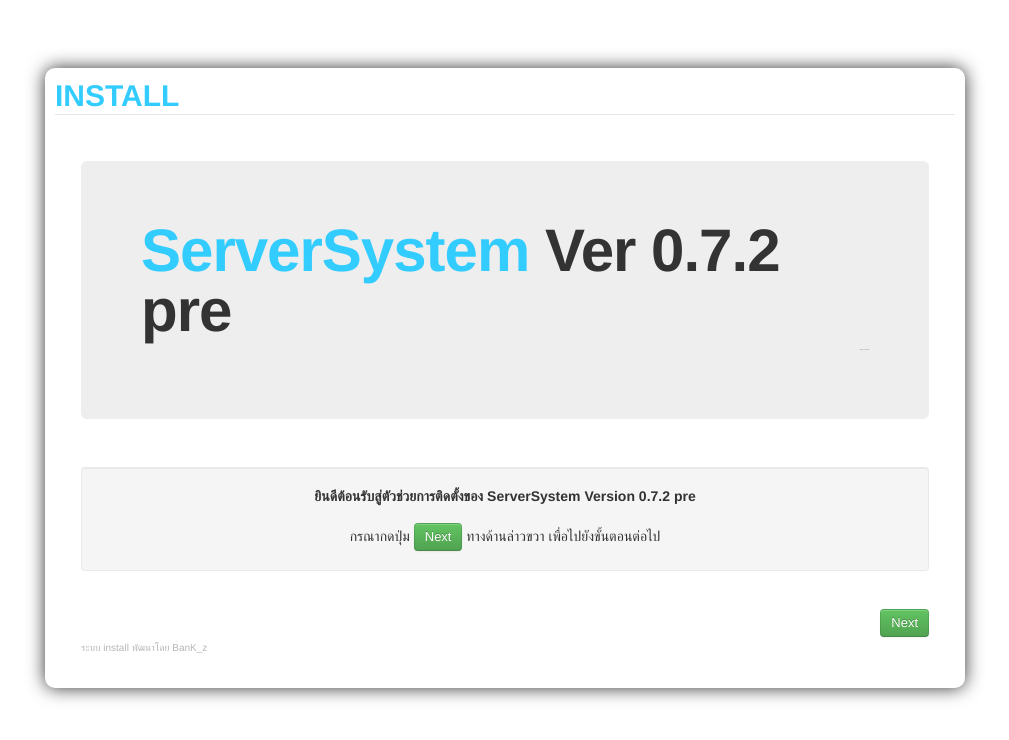
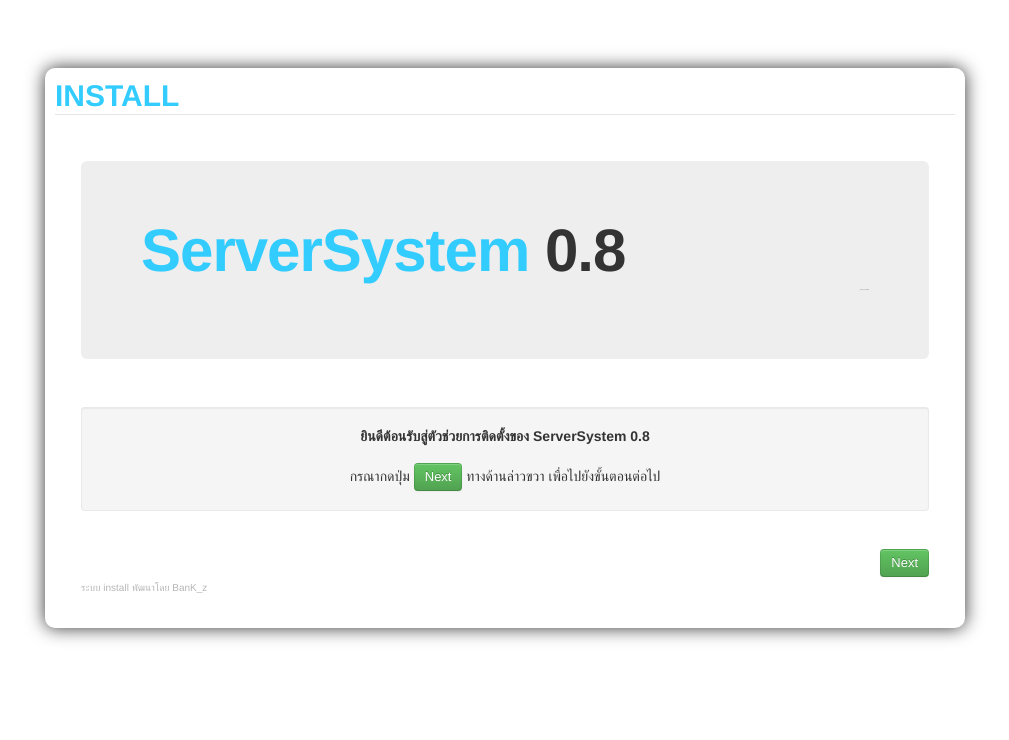
Before and after one commit to lion328/ServerSystem, a PHP site: page /install.php in a window 1280 px wide. Shown: the top 740 px of the page, without its empty margins (135-1144 px from the left). Run offline with PHP 8.4, Linux system fonts and the light colour scheme; data that the repository does not hold is empty; a stand-in replaces the project's code that opens the database connection.

Commit message:
Update version number for installation page

```diff
--- a/install.php
+++ b/install.php
@@ -41,11 +41,11 @@ if(!isset($_POST['act']) || $_POST['act'] == '')
 <tr>
 <td>
 <br>
-<div class="hero-unit"><h1><font color="#33ccff">ServerSystem</font> Ver 0.7.2 pre</h1>
+<div class="hero-unit"><h1><font color="#33ccff">ServerSystem</font> 0.8</h1>
 <div style="font-size: 1px;" align="right">by BanK_z & lion328</div></div>
 <br>
 <div class="well" align="center">
-<b>ยินดีต้อนรับสู่ตัวช่วยการติดตั้งของ ServerSystem Version 0.7.2 pre</b>
+<b>ยินดีต้อนรับสู่ตัวช่วยการติดตั้งของ ServerSystem 0.8</b>
 <br>
 <br>
 กรณากดปุ่ม <input class="btn btn-success" type="button" value="Next"> ทางด้านล่าวขวา เพื่อไปยังขั้นตอนต่อไป
@@ -74,7 +74,7 @@ if($_POST['act'] == 'install1')
 <tr>
 <td>
 <br>
-<div class="hero-unit"><h1><font color="#33ccff">ServerSystem</font> Ver 0.7.2 pre</h1>
+<div class="hero-unit"><h1><font color="#33ccff">ServerSystem</font> 0.8</h1>
 <div style="font-size: 1px;" align="right">by BanK_z & lion328</div></div>
 <br>
 <div class="well">ขั้นตอนที่ 1 : <b>ชื่อผู้ใช้และรหัสผ่านสำหรับ Admin</b>
@@ -113,7 +113,7 @@ if($_POST['act'] == 'install2')
 <tr>
 <td>
 <br>
-<div class="hero-unit"><h1><font color="#33ccff">ServerSystem</font> Ver 0.7.2 pre</h1>
+<div class="hero-unit"><h1><font color="#33ccff">ServerSystem</font> 0.8</h1>
 <div style="font-size: 1px;" align="right">by BanK_z & lion328</div></div>
 <br>
 <div class="well">ขั้นตอนที่ 2 : <b>ฐานข้อมูลและรายละเอียดอื่นๆ</b>
@@ -167,7 +167,7 @@ if($_POST['act'] == 'install3')
 <tr>
 <td>
 <br>
-<div class="hero-unit"><h1><font color="#33ccff">ServerSystem</font> Ver 0.7.2 pre</h1>
+<div class="hero-unit"><h1><font color="#33ccff">ServerSystem</font> 0.8</h1>
 <div style="font-size: 1px;" align="right">by BanK_z & lion328</div></div>
 <br>
 <div class="well">ขั้นตอนที่ 3 : <b>สรุป</b>
@@ -243,7 +243,7 @@ if($_POST['act'] == 'install4')
 <tr>
 <td>
 <br>
-<div class="hero-unit"><h1><font color="#33ccff">ServerSystem</font> Ver 0.7.2 pre</h1>
+<div class="hero-unit"><h1><font color="#33ccff">ServerSystem</font> 0.8</h1>
 <div style="font-size: 1px;" align="right">by BanK_z & lion328</div></div>
 <br>
 <div class="well">ขั้นตอนที่ 4 : <b>สร้างไฟล์ config</b>
@@ -293,7 +293,7 @@ if($_POST['act'] == 'install5')
 <tr>
 <td>
 <br>
-<div class="hero-unit"><h1><font color="#33ccff">ServerSystem</font> Ver 0.7.2 pre</h1>
+<div class="hero-unit"><h1><font color="#33ccff">ServerSystem</font> 0.8</h1>
 <div style="font-size: 1px;" align="right">by BanK_z & lion328</div></div>
 <br>
 <div class="well">ขั้นตอนที่ 5 : <b>สร้างฐานข้อมูล</b>
@@ -529,7 +529,7 @@ if($_POST['act'] == 'install6')
 <tr>
 <td>
 <br>
-<div class="hero-unit"><h1><font color="#33ccff">ServerSystem</font> Ver 0.7.2 pre</h1>
+<div class="hero-unit"><h1><font color="#33ccff">ServerSystem</font> 0.8</h1>
 <div style="font-size: 1px;" align="right">by BanK_z & lion328</div></div>
 <br>
 <div class="well">ขั้นตอนที่ 6 : <b>สร้างตาราง</b>
```
